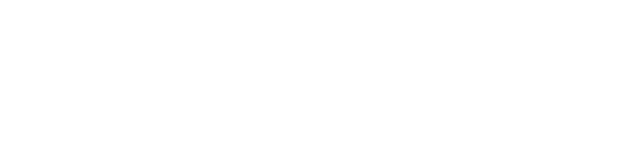
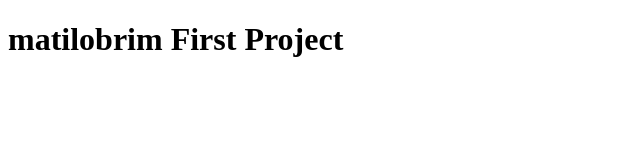
Before and after one commit to matilobrim/second-project, a plain HTML site: page index.html in a window 1280 px wide. Shown: the whole page, without its empty margins (0-640 px from the left). Drawn offline with Linux system fonts and the light colour scheme.

Commit message:
adding a heading in div

```diff
--- a/index.html
+++ b/index.html
@@ -8,7 +8,8 @@
 </head>
 <body>
    <div class="container">
-    </div>
+     <h1>matilobrim First Project</h1>
+   </div>
 
 
 </body>
```
